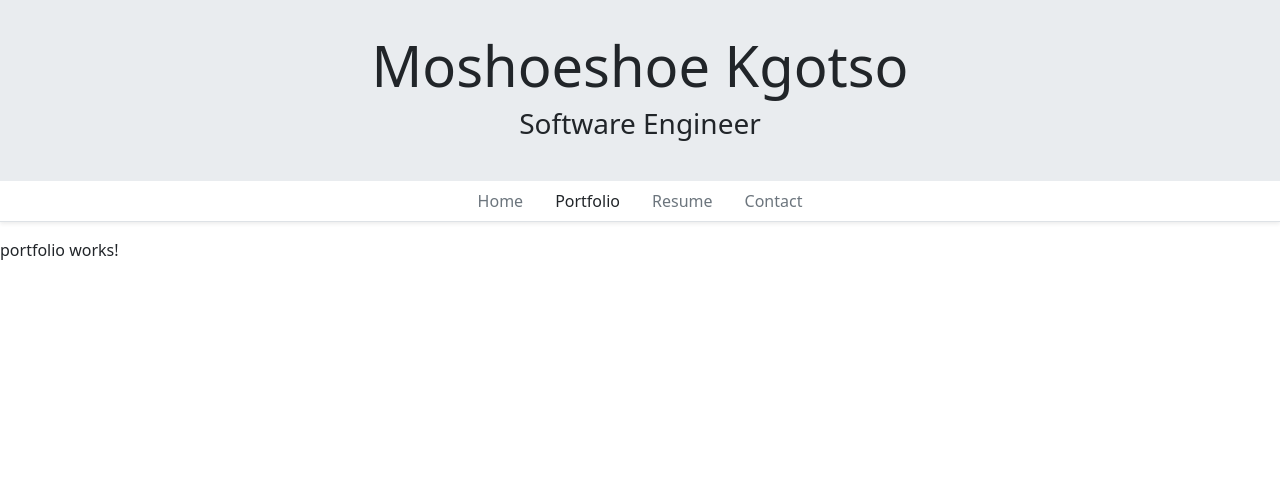
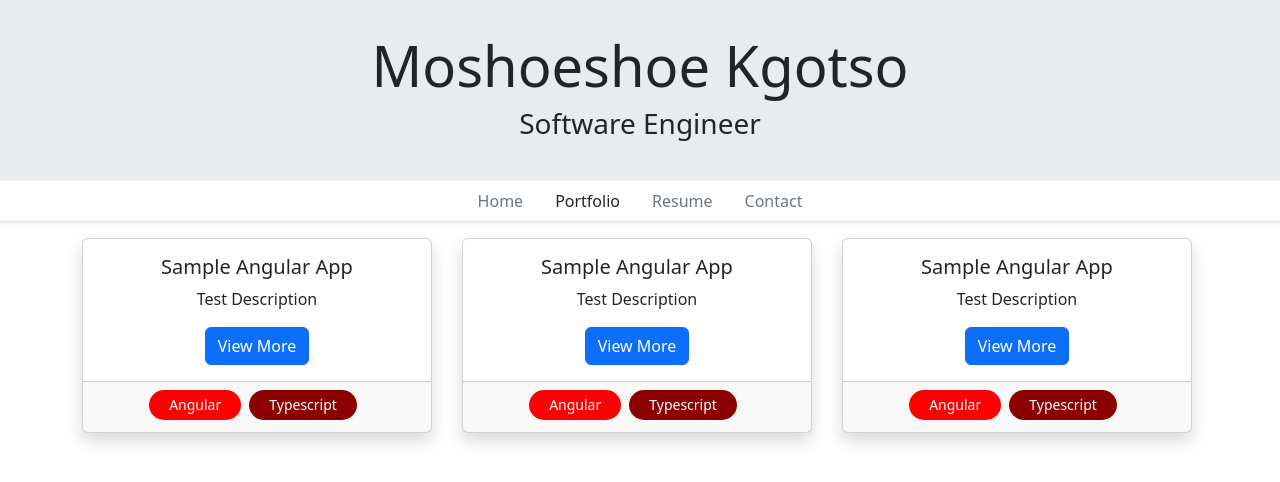
Before and after one commit to KGOTSO30/Portfolio2, an Angular app: page /portfolio in a window 1280 px wide. Shown: the top 482 px of the page. Built offline with nearby package versions, Linux system fonts and the light colour scheme.

Commit message:
project nodels

```diff
--- a/package.json
+++ b/package.json
@@ -22,6 +22,7 @@
     "@popperjs/core": "^2.11.8",
     "bootstrap": "^5.3.2",
     "ngx-bootstrap": "^6.2.0",
+    "primeflex": "^3.3.1",
     "rxjs": "~7.5.0",
     "tslib": "^2.3.0",
     "zone.js": "~0.14.8"
--- /dev/null
+++ b/src/app/_models/Project.ts
@@ -0,0 +1,11 @@
+import { Tag } from "./Tag";
+
+export interface Project {
+    id: number;
+    name: string;
+    summary: string;
+    description: string;
+    projectLink: string;
+    pictures: string[];
+    tags: Tag[];
+}
--- /dev/null
+++ b/src/app/_models/Tag.ts
@@ -0,0 +1,19 @@
+export class Tag{
+
+    static readonly ANGULAR = new Tag('Angular','red');
+    static readonly TYPESCRIPT = new Tag('Typescript','darkred');
+    static readonly PYTHON = new Tag('Python','pink');
+    static readonly CSHARP = new Tag('C#','green');
+    static readonly JAVA = new Tag('Java','orange');
+    static readonly NODEJS = new Tag('Node.JS','brown');
+    static readonly ASPNET = new Tag('ASP.NET','purple');
+    static readonly JAVASCRIPT = new Tag('javaScript','yellow');
+    static readonly REACT = new Tag('React','blue');
+
+    private constructor(private readonly key: string, public readonly color:string){
+
+    }
+    toString(){
+        return this.key;
+    }
+}
--- a/src/app/portfolio/portfolio.component.html
+++ b/src/app/portfolio/portfolio.component.html
@@ -1 +1,14 @@
-<p>portfolio works!</p>
+<div class="container">
+    <div class="row">
+        <div class="col-lg-4 col-md-6 mb-4" style="max-width: 380px; min-width: 380px;">
+            <app-project-card [project]="project"></app-project-card>
+        </div>
+        <div class="col-lg-4 col-md-6 mb-4" style="max-width: 380px; min-width: 380px;">
+            <app-project-card [project]="project"></app-project-card>
+        </div>
+        <div class="col-lg-4 col-md-6 mb-4" style="max-width: 380px; min-width: 380px;">
+            <app-project-card [project]="project"></app-project-card>
+        </div>
+    </div>
+
+</div>
--- a/src/app/portfolio/portfolio.component.ts
+++ b/src/app/portfolio/portfolio.component.ts
@@ -1,5 +1,7 @@
 import { Component } from '@angular/core';
 import { Title } from '@angular/platform-browser';
+import { Project } from '../_models/Project';
+import { Tag } from '../_models/Tag';
 
 @Component({
   selector: 'app-portfolio',
@@ -8,6 +10,15 @@
 })
 export class PortfolioComponent {
 
+  project: Project = {
+    id: 0,
+    name: 'Sample Angular App',
+    summary: 'Test Description',
+    description:'',
+    projectLink:'',
+    tags:[Tag.ANGULAR, Tag.TYPESCRIPT],
+    pictures:[]
+  }
   constructor(private titleService: Title){
     this.titleService.setTitle('Moshoeshoe Kgotso - Portfolio');
   }
--- /dev/null
+++ b/src/app/project-card/project-card.component.css
@@ -0,0 +1,10 @@
+.tag{
+    padding: 0 20px;
+    height: 30px;
+    width: fit-content;
+    font-size: 14px;
+    line-height: 30px;
+    border-radius: 25px;
+    background-color: blue;
+    color: white;
+}
--- /dev/null
+++ b/src/app/project-card/project-card.component.html
@@ -0,0 +1,20 @@
+<div class="card shadow text-center" style="max-width: 350px; min-width: 350px;">
+    <div class="card-body">
+        <h5 class="card-title">{{project.name}}</h5>
+        <p class="card-text">{{project.summary}}</p>
+        <button class="btn btn-primary">View More</button>
+    </div>
+
+    <div class="card-footer">
+        <div class="d-flex flex-wrap justify-content-center" >
+
+
+            @for(tag of project.tags; track tag){
+                <div class="tag me-2 mb-1" [style.background-color]="tag.color">{{tag}}</div>
+            }
+        </div>
+
+
+
+    </div>
+</div>
```
Also changed, not shown: src/app/app.module.ts (+4 -3 lines), src/app/project-card/project-card.component.ts (added, +16 -0 lines), 1 other file (tests, documents, lock files or other folders).
